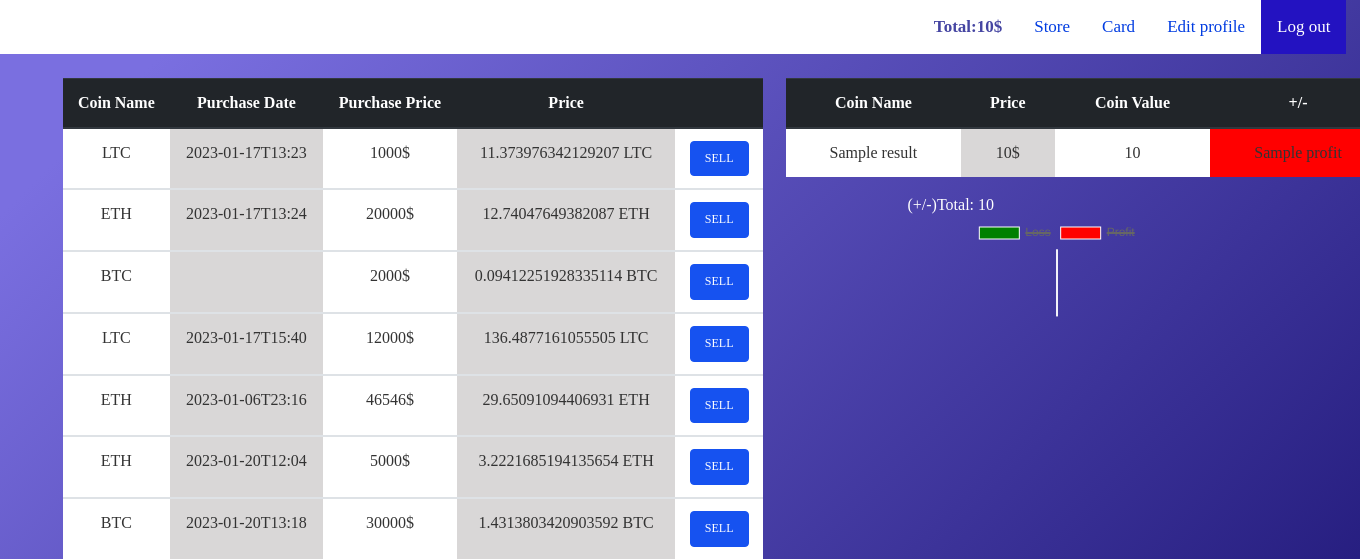
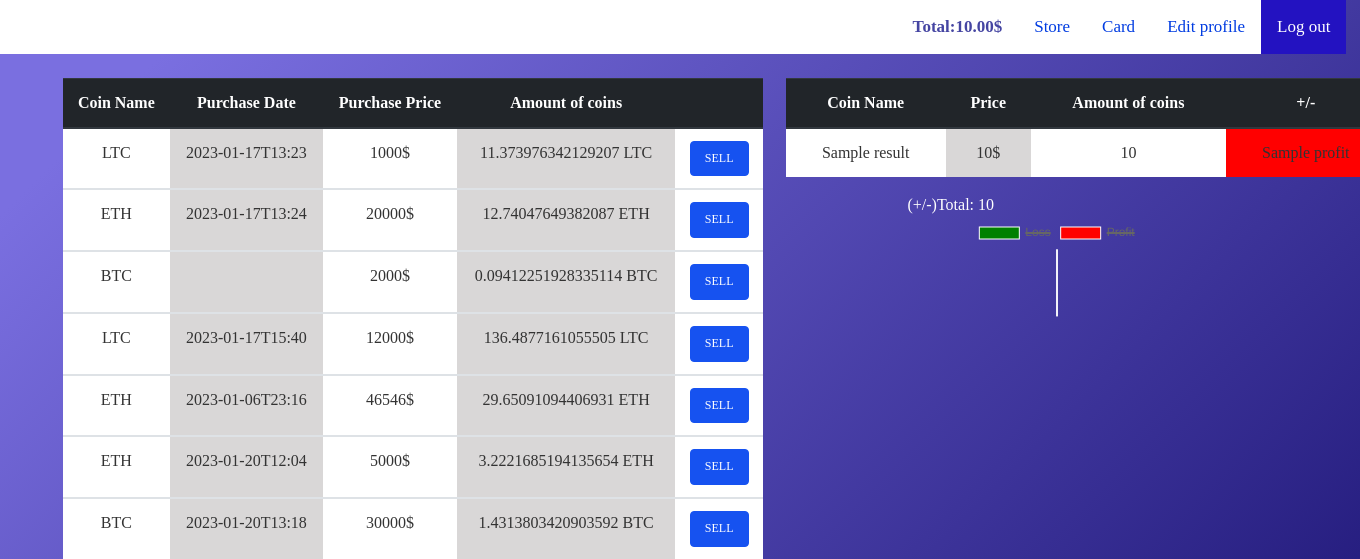
Before and after one commit to Tinaa3/DRS-projekat, a Flask app: template UI/templates/profile.html in a window 1360 px wide. Shown: the top 559 px of the page. Run offline with Flask 2, Linux system fonts and the light colour scheme; data comes from the database, SQL or seed files in the repository; both versions use the stored data as it was after the commit; the template is opened without the code that fills it: values that come from a table or form of the project are taken from there, most other values are stand-ins (such as "Sample title", 1, 10 or a date in 2020); some libraries are stand-ins or nearby versions.

Commit message:
Pracenje stanja

```diff
--- a/UI/templates/profile.html
+++ b/UI/templates/profile.html
@@ -5,7 +5,7 @@
 <a href="{{url_for('card_page')}}">Card</a>
 <a href="{{url_for('store_page')}}">Store</a>
 {% if transactions %}
-<a style="color: rgb(69, 69, 162); font-weight: bold; font-size: 17px">Total:{{ total }}$ </a>
+<a style="color: rgb(69, 69, 162); font-weight: bold; font-size: 17px">Total:{{ "%.2f" % total }}$ </a>
 {% endif %}
 
 {% if current_user.is_authenticated %}
@@ -94,7 +94,7 @@
               <th scope="col">Coin Name</th>
               <th scope="col">Purchase Date</th>
               <th scope="col">Purchase Price</th>
-              <th scope="col">Price</th>
+              <th scope="col">Amount of coins</th>
               <th scope="col"></th>
             </tr>
           </thead>
@@ -128,7 +128,7 @@
         <tr>
           <th scope="col" >Coin Name</th>
           <th scope="col" >Price</th>
-          <th scope="col" >Coin Value</th>
+          <th scope="col" >Amount of coins</th>
           <th scope="col" >+/-</th>
         </tr>
       </thead>
```
Also changed, not shown: instance/database.db.
